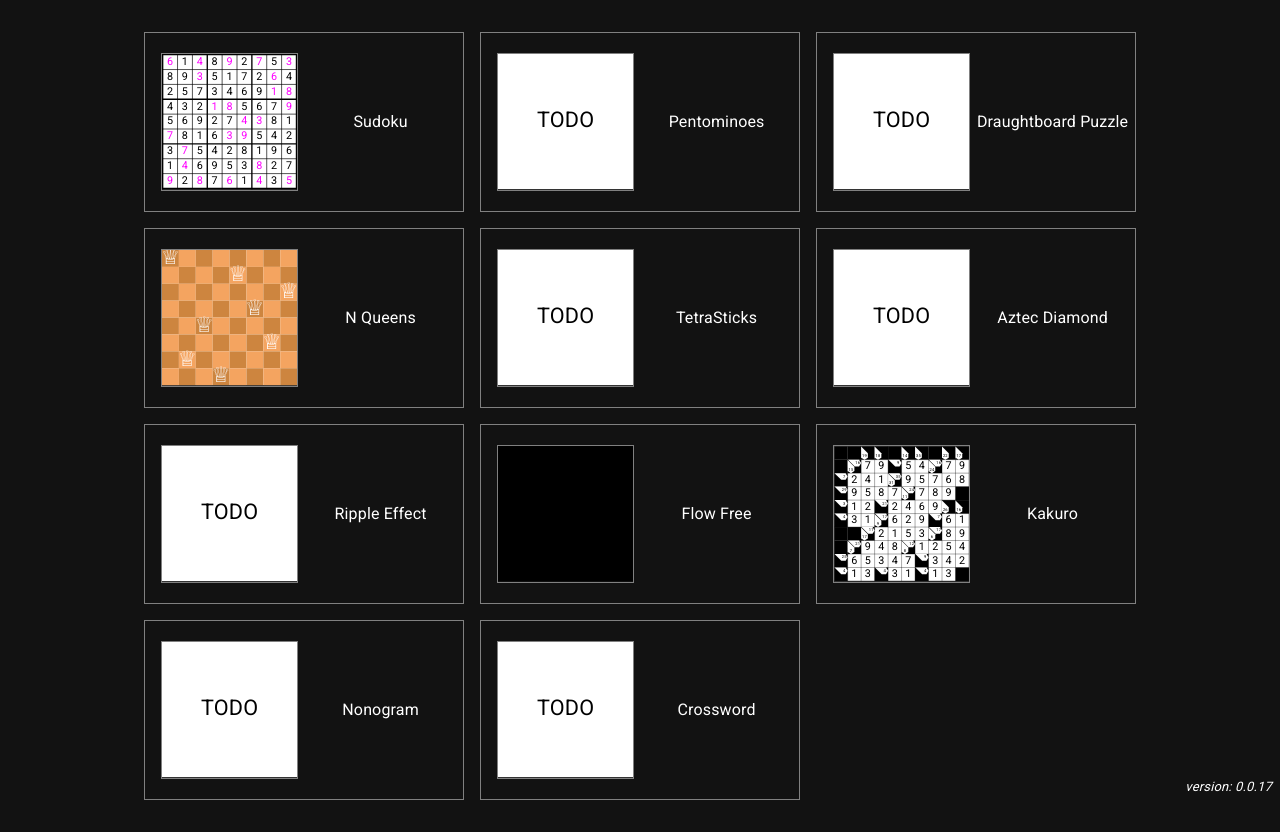
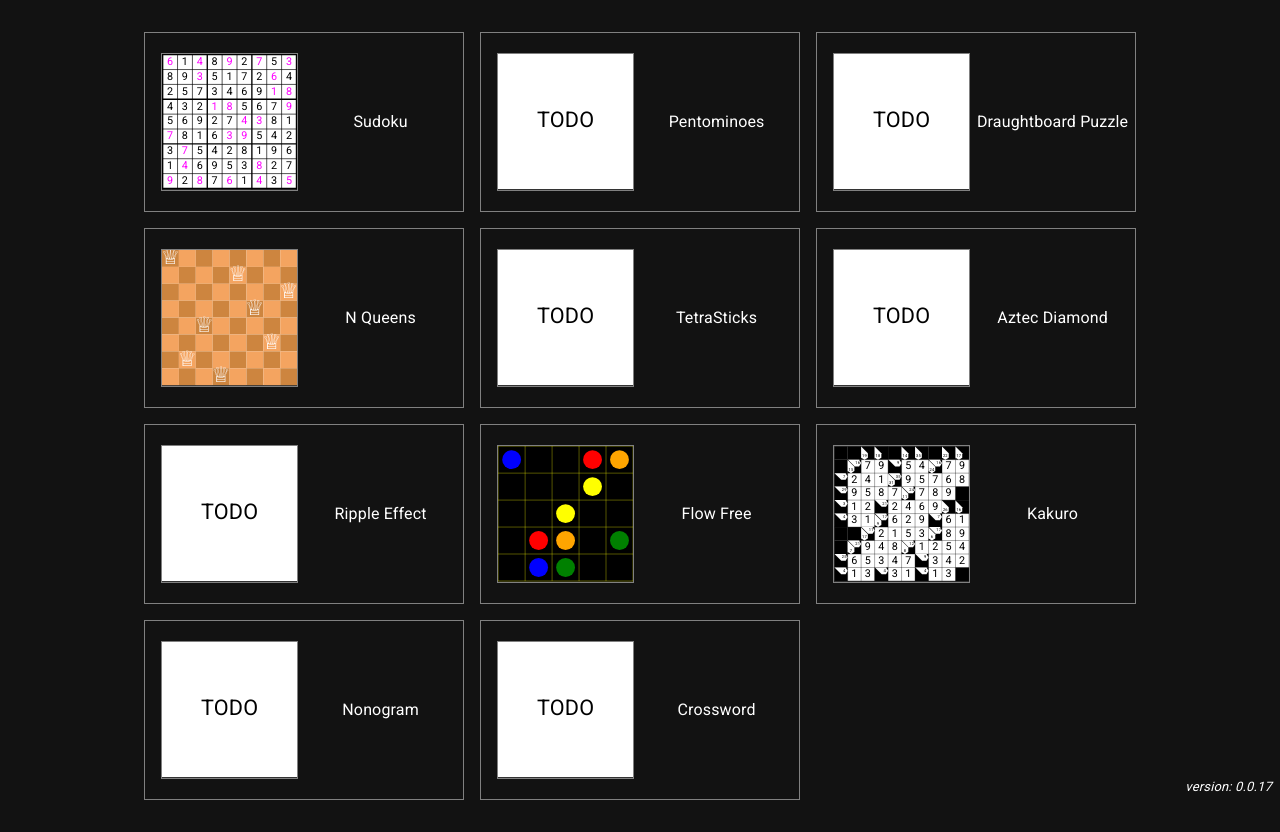
Before and after one commit to taylorjg/dlxlib-demos, a React (Create React App) app: page /#/ in a window 1280 px wide. Built offline with nearby package versions, Linux system fonts and the light colour scheme; a web font is replaced by a local one.

Commit message:
Draw FlowFree dots

```diff
--- a/src/demos/flow-free/drawing.tsx
+++ b/src/demos/flow-free/drawing.tsx
@@ -1,23 +1,110 @@
-import { DrawingProps } from "types"
+import { Coords, DrawingProps } from "types"
+import { range } from "utils"
 import { InternalRow } from "./internal-row"
 import { Puzzle } from "./puzzle"
 
 const VIEWBOX_WIDTH = 100
 const VIEWBOX_HEIGHT = 100
 
+const dotColours = new Map<string, string>([
+  ["A", "red"],
+  ["B", "green"],
+  ["C", "blue"],
+  ["D", "yellow"],
+  ["E", "orange"],
+  ["F", "cyan"],
+  ["G", "magenta"],
+  ["H", "brown"],
+  ["I", "purple"],
+  ["J", "white"],
+  ["K", "grey"],
+  ["L", "limegreen"]
+])
+
 export const Drawing: React.FC<DrawingProps<Puzzle, InternalRow>> = ({ puzzle, solutionInternalRows }) => {
+
+  const GRID_LINE_FULL_THICKNESS = 1 / 4
+  const GRID_LINE_HALF_THICKNESS = GRID_LINE_FULL_THICKNESS / 2
+  const GRID_LINE_COLOUR = "yellow"
+  const SQUARE_WIDTH = (VIEWBOX_WIDTH - GRID_LINE_FULL_THICKNESS) / puzzle.size
+  const SQUARE_HEIGHT = (VIEWBOX_HEIGHT - GRID_LINE_FULL_THICKNESS) / puzzle.size
+
+  const calculateX = (col: number) => col * SQUARE_WIDTH + GRID_LINE_HALF_THICKNESS
+  const calculateY = (row: number) => row * SQUARE_HEIGHT + GRID_LINE_HALF_THICKNESS
 
   const drawBackground = (): JSX.Element => {
     return <rect x={0} y={0} width={VIEWBOX_WIDTH} height={VIEWBOX_HEIGHT} fill="black" />
   }
 
+  const drawHorizontalGridLines = (): JSX.Element[] => {
+    const rows = range(puzzle.size + 1)
+    return rows.map(row => {
+      const y = calculateY(row)
+      return (
+        <line
+          key={`horizontal-grid-line-${row}`}
+          x1={0}
+          y1={y}
+          x2={VIEWBOX_WIDTH}
+          y2={y}
+          strokeWidth={GRID_LINE_FULL_THICKNESS}
+          stroke={GRID_LINE_COLOUR}
+        />
+      )
+    })
+  }
+
+  const drawVerticalGridLines = (): JSX.Element[] => {
+    const cols = range(puzzle.size + 1)
+    return cols.map(col => {
+      const x = calculateX(col)
+      return (
+        <line
+          key={`vertical-grid-line-${col}`}
+          x1={x}
+          y1={0}
+          x2={x}
+          y2={VIEWBOX_HEIGHT}
+          strokeWidth={GRID_LINE_FULL_THICKNESS}
+          stroke={GRID_LINE_COLOUR}
+        />
+      )
+    })
+  }
+
+  const drawColourPairDots = (): JSX.Element[] => {
+    return puzzle.colourPairs.flatMap(colourPair => [
+      drawDot(colourPair.label, colourPair.start),
+      drawDot(colourPair.label, colourPair.end),
+    ])
+  }
+
+  const drawDot = (label: string, coords: Coords): JSX.Element => {
+    const { row, col } = coords
+    const cx = calculateX(col) + SQUARE_WIDTH / 2
+    const cy = calculateY(row) + SQUARE_HEIGHT / 2
+    const r = SQUARE_WIDTH * 0.35
+    const fill = dotColours.get(label) ?? "white"
+
+    return (
+      <circle
+        key={`dot-${row}-${col}`}
+        cx={cx}
+        cy={cy}
+        r={r}
+        fill={fill}
+      />
+    )
+  }
+
   return (
     <svg viewBox={`0 0 ${VIEWBOX_WIDTH} ${VIEWBOX_HEIGHT}`}>
       {drawBackground()}
-      {/* DrawGrid() */}
-      {/* DrawColourPairDots() */}
+      {drawHorizontalGridLines()}
+      {drawVerticalGridLines()}
+      {drawColourPairDots()}
       {/* DrawPipes() */}
       {/* DrawColourPairLabels() */}
-      </svg>
+    </svg>
   )
 }
```
